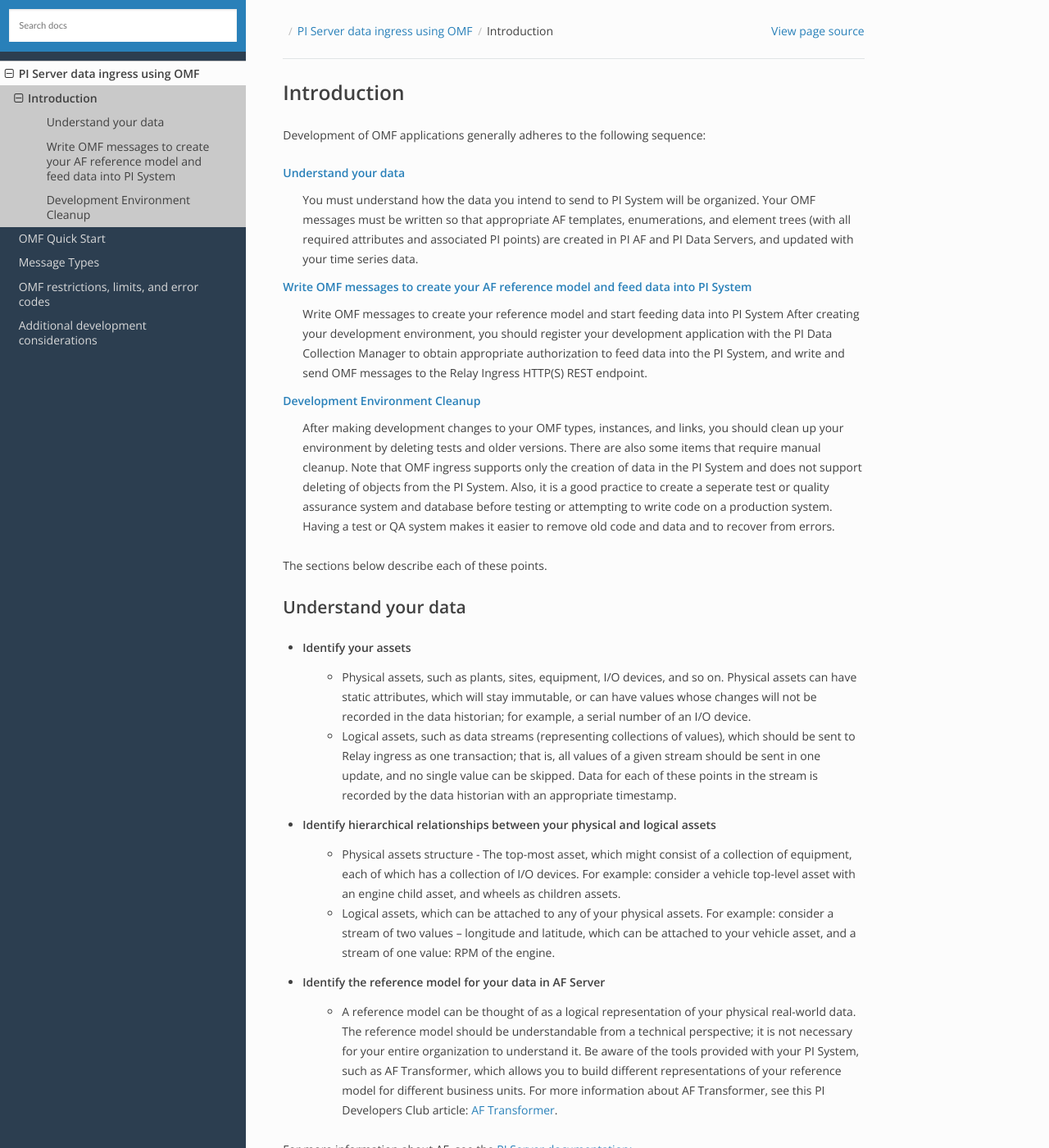
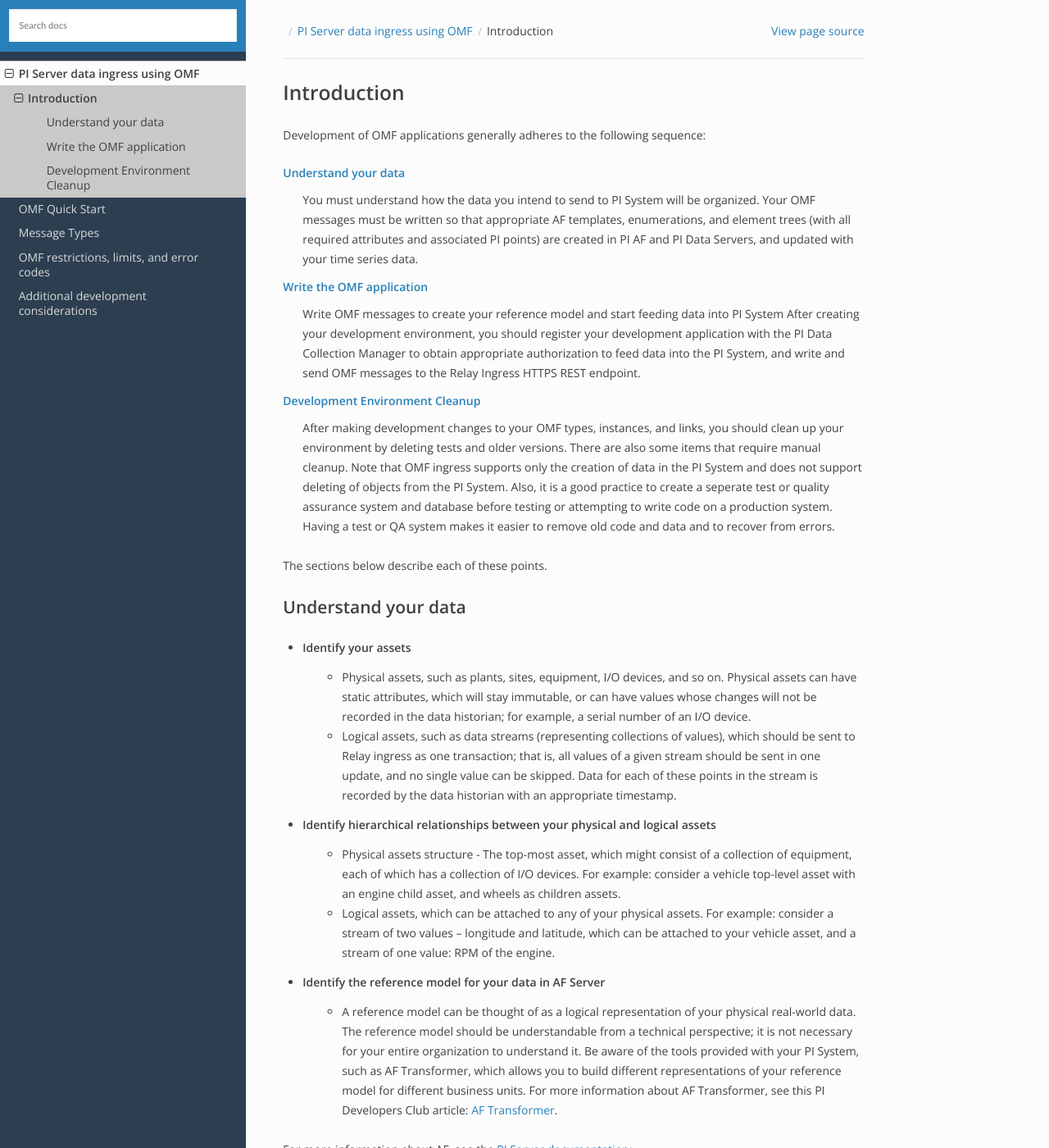
Before and after one commit to osisoft/OMF-Developer-Companion-Guide, a Sphinx documentation site: the page built from docs/OMF_Before.rst, in a window 1280 px wide and 1400 px high. Shown: the whole window at 82% size. Built offline with Sphinx 7.4.7 and the Read the Docs theme 2.0.0, drawn with Linux system fonts in a browser that asks for light colours; some of the changed text lies outside the part shown.

Commit message:
Update OMF_Before.rst

```diff
--- a/docs/OMF_Before.rst
+++ b/docs/OMF_Before.rst
@@ -8,11 +8,11 @@
   Your OMF messages must be written so that appropriate AF templates, enumerations, and element trees (with all required attributes
   and associated PI points) are created in PI AF and PI Data Servers, and updated with your time series data.
 
-`Write OMF messages to create your AF reference model and feed data into PI System`_
+`Write the OMF application`_
   Write OMF messages to create your reference model and start feeding data into PI System
   After creating your development environment, you should register your development application
   with the  PI Data Collection Manager to obtain appropriate authorization to feed data into the PI System,
-  and write and send OMF messages to the Relay Ingress HTTP(S) REST endpoint.
+  and write and send OMF messages to the Relay Ingress HTTPS REST endpoint.
 
 `Development Environment Cleanup`_
   After making development changes to your OMF types, instances, and links, you should clean up your environment
@@ -63,8 +63,8 @@
 c. Link your logical assets to appropriate AF elements to create dynamic element attributes,
    which store their values as time-series data in PI Server.
 
-Write OMF messages to create your AF reference model and feed data into PI System
-----------------------------------------------------------------------------------
+Write the OMF application
+-------------------------
 
 
 a. Create OMF type definitions, which will represent your physical and logical real-world assets.
```
